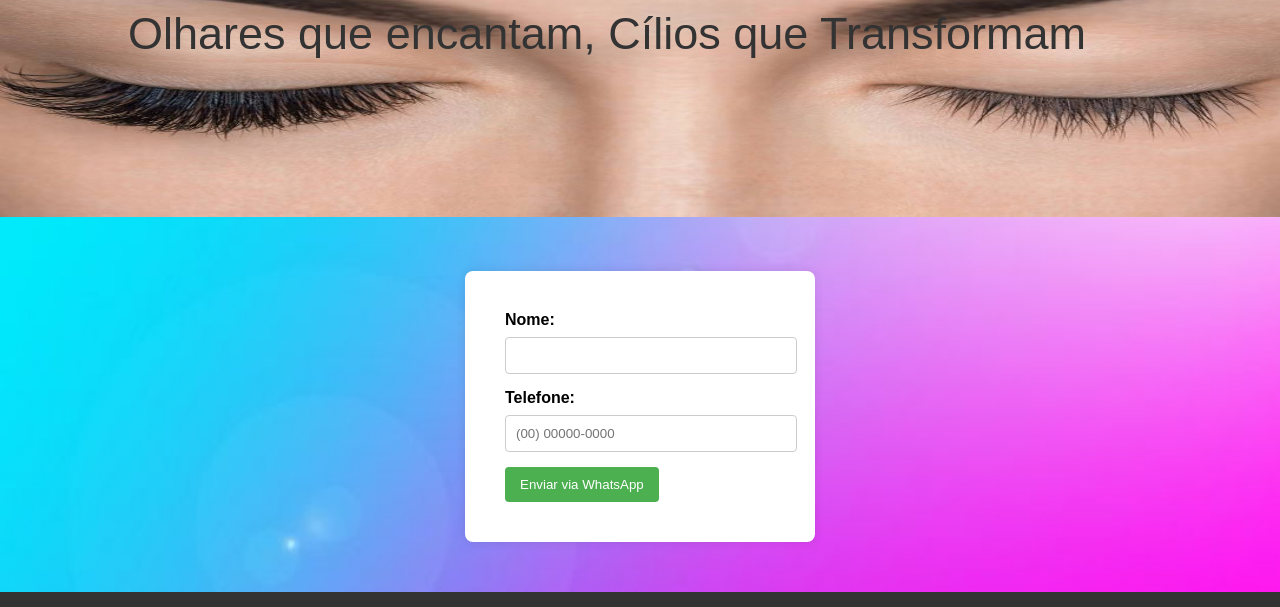
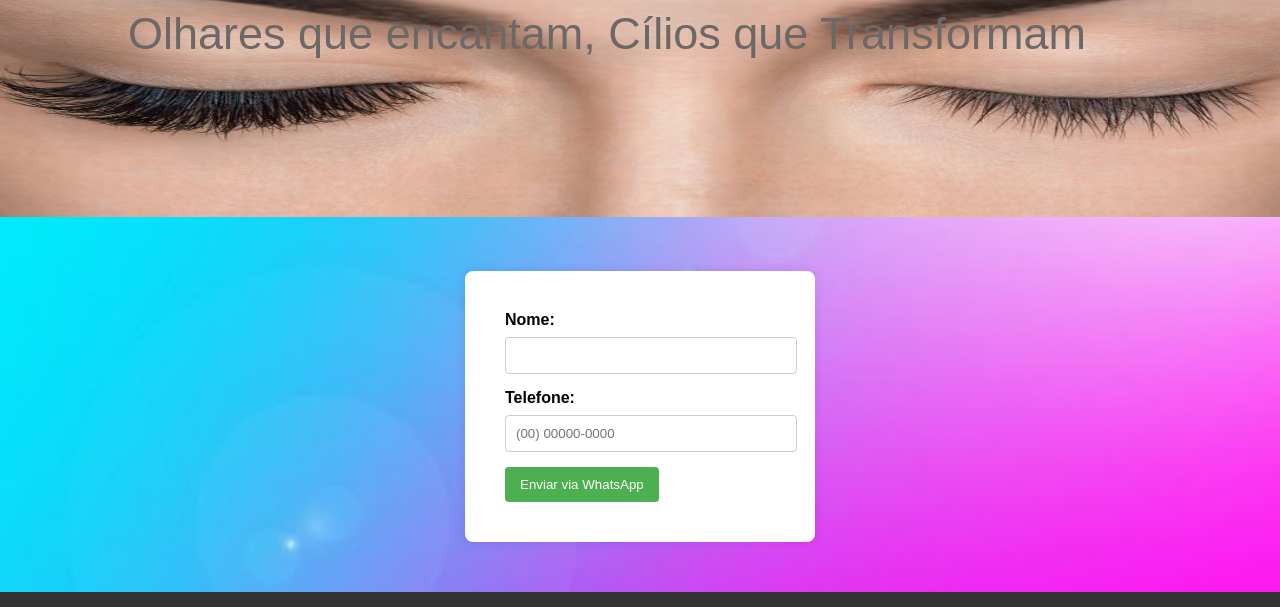
Before and after one commit to EderPCruz/Leidiane-lash, a plain HTML site: page index.html in a window 1280 px wide. Shown: the part 83-690 px from the top of the page. Drawn offline with Linux system fonts and the light colour scheme.

Commit message:
alteração do titulo cor

```diff
--- a/css/olhos2.css
+++ b/css/olhos2.css
@@ -13,7 +13,7 @@ height: 300px;
     top: 30%;
     left: 10%;
     font-size: 45px;
-    color: #333;
+    color: #6d6866;
 }
 
 
```
